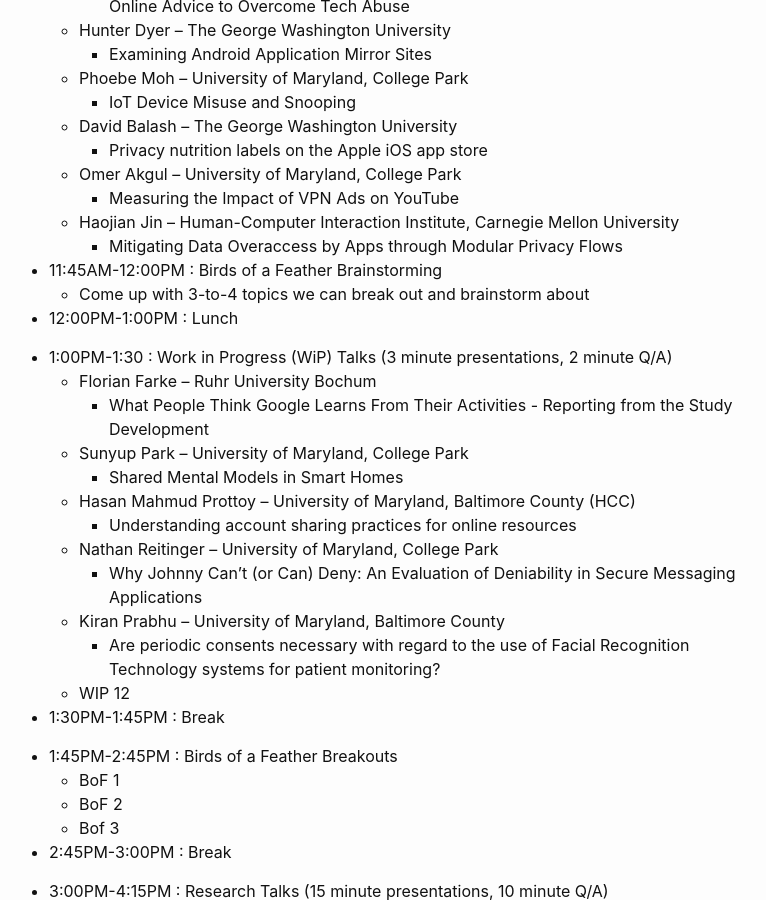
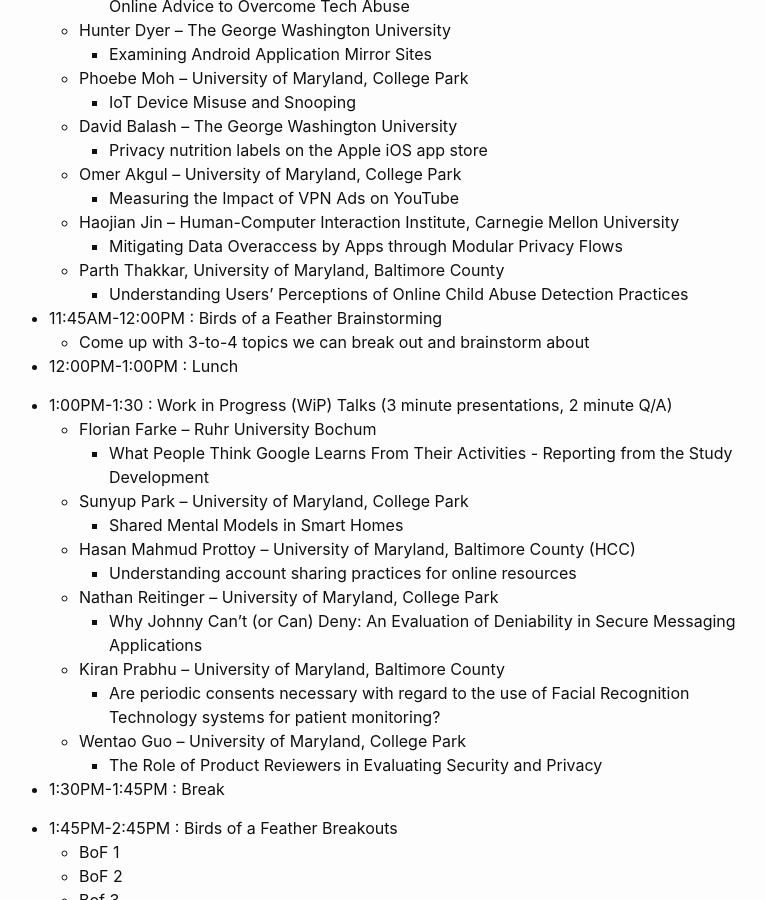
Before and after one commit to CACTUS-Colloquium/CACTUS-Colloquium.github.io, a Jekyll site: the page built from index.md, in a window 1280 px wide and 900 px high, scrolled down 1094 px. Shown: the whole window, without its empty margins (251-1017 px from the left). Built offline with Jekyll 4.4.1, drawn with Linux system fonts in a browser that asks for light colours.

Commit message:
updating talks

```diff
--- a/index.md
+++ b/index.md
@@ -66,6 +66,8 @@ Register for the inaugural event, which will be held 12/14/2021 at the Universit
     * Measuring the Impact of VPN Ads on YouTube
   * Haojian Jin -- Human-Computer Interaction Institute, Carnegie Mellon University
     * Mitigating Data Overaccess by Apps through Modular Privacy Flows
+  * Parth Thakkar, University of Maryland, Baltimore County
+    * Understanding Users' Perceptions of Online Child Abuse Detection Practices
 
 * 11:45AM-12:00PM : Birds of a Feather Brainstorming
   * Come up with 3-to-4 topics we can break out and brainstorm about
@@ -85,7 +87,8 @@ Register for the inaugural event, which will be held 12/14/2021 at the Universit
     * Why Johnny Can't (or Can) Deny: An Evaluation of Deniability in Secure Messaging Applications
   * Kiran Prabhu -- University of Maryland, Baltimore County
     * Are periodic consents necessary with regard to the use of Facial Recognition Technology systems for patient monitoring?
-  * WIP 12
+  * Wentao Guo -- University of Maryland, College Park
+    * The Role of Product Reviewers in Evaluating Security and Privacy
 
 * 1:30PM-1:45PM : Break
 
```
